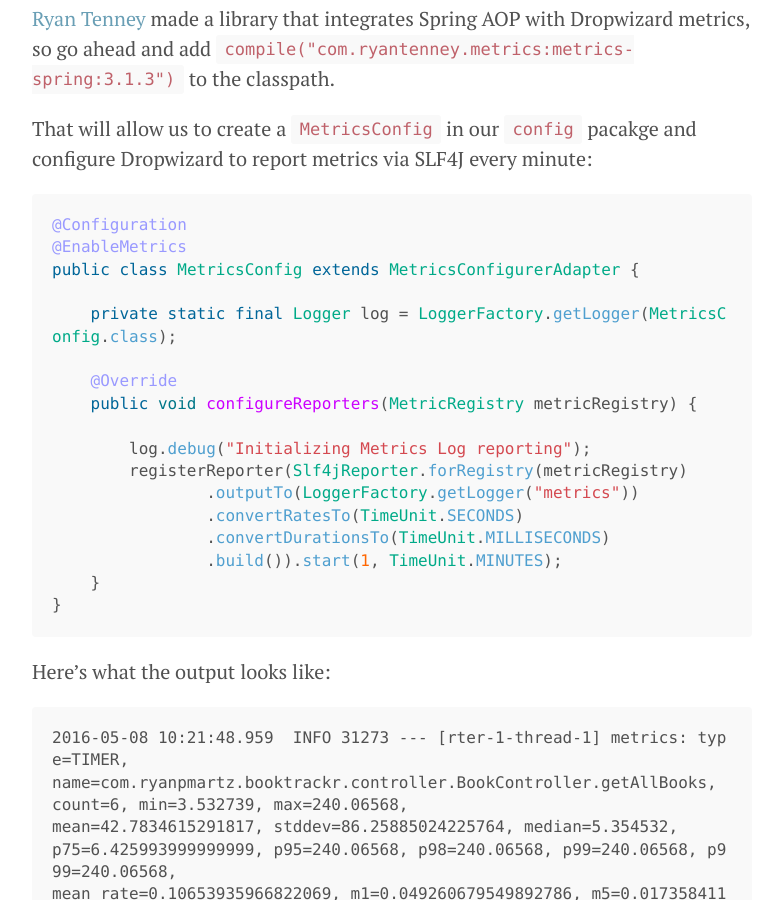
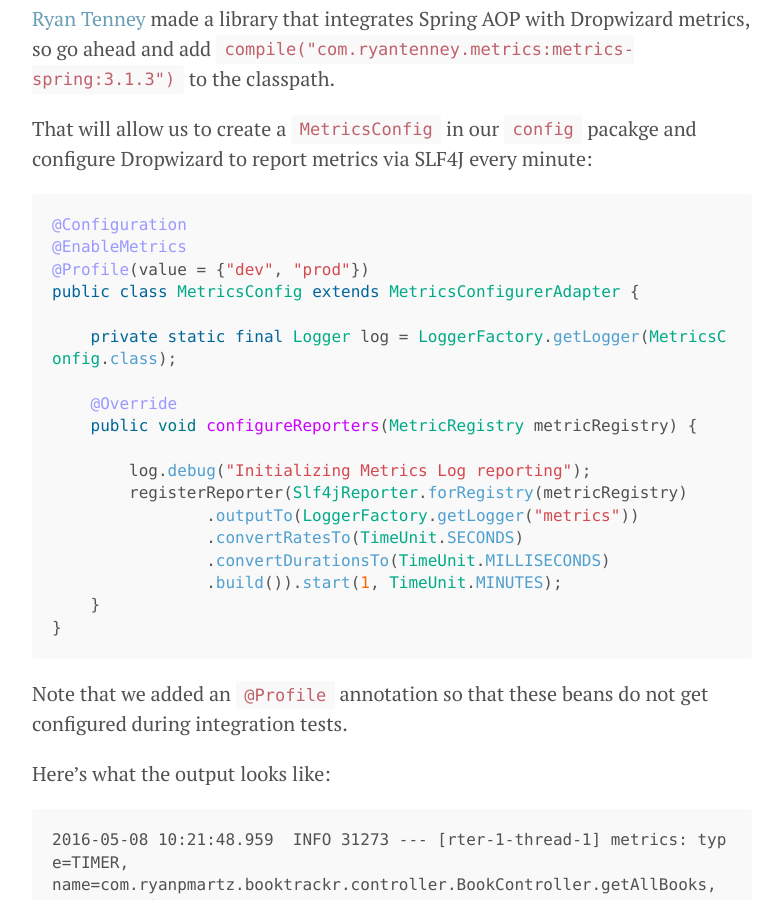
Before and after one commit to rpmartz/rpmartz.github.io, a Jekyll site: the page built from _posts/2016-05-09-booktrackr-part-08-monitoring.md, in a window 1280 px wide and 900 px high, scrolled down 2908 px. Shown: the whole window, without its empty margins (248-1028 px from the left). Built offline with Jekyll 4.4.1, drawn with Linux system fonts in a browser that asks for light colours; nearby versions of some CDN libraries; comment, search, counter and statistics services are not loaded.

Commit message:
add spring profile

````diff
--- a/_posts/2016-05-09-booktrackr-part-08-monitoring.md
+++ b/_posts/2016-05-09-booktrackr-part-08-monitoring.md
@@ -74,6 +74,7 @@ That will allow us to create a `MetricsConfig` in our `config` pacakge and confi
 ```java
 @Configuration
 @EnableMetrics
+@Profile(value = {"dev", "prod"})
 public class MetricsConfig extends MetricsConfigurerAdapter {
 
     private static final Logger log = LoggerFactory.getLogger(MetricsConfig.class);
@@ -90,6 +91,8 @@ public class MetricsConfig extends MetricsConfigurerAdapter {
     }
 }
 ```
+
+Note that we added an `@Profile` annotation so that these beans do not get configured during integration tests.
 
 Here's what the output looks like:
 
````
